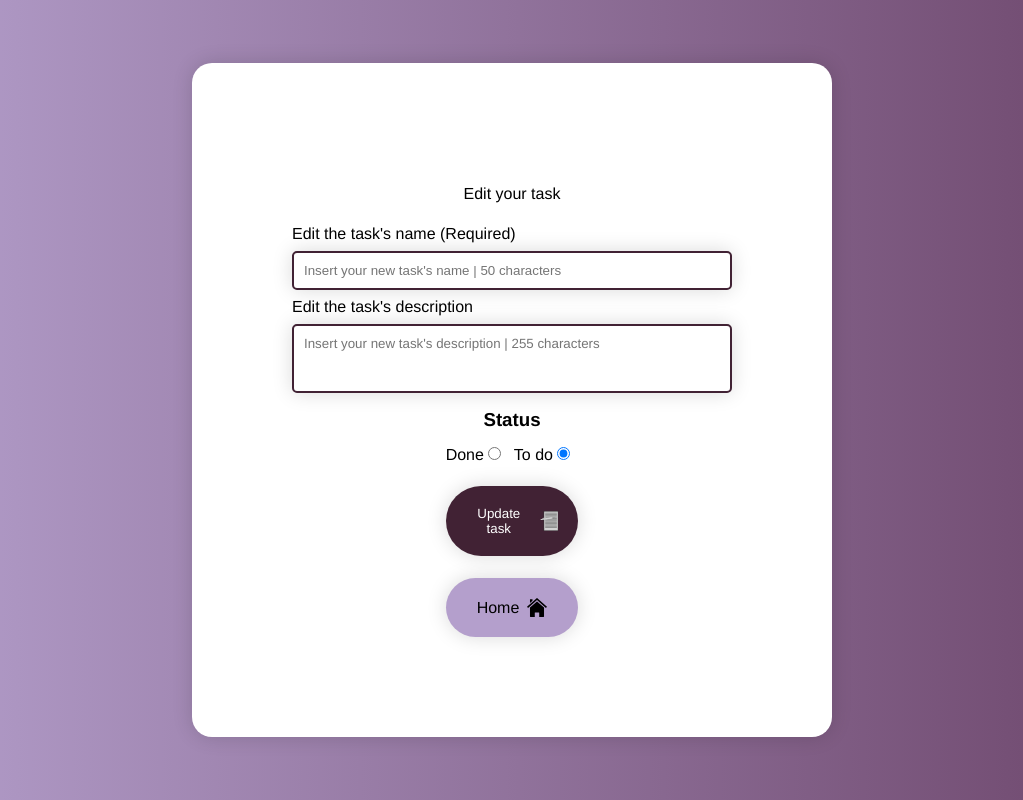
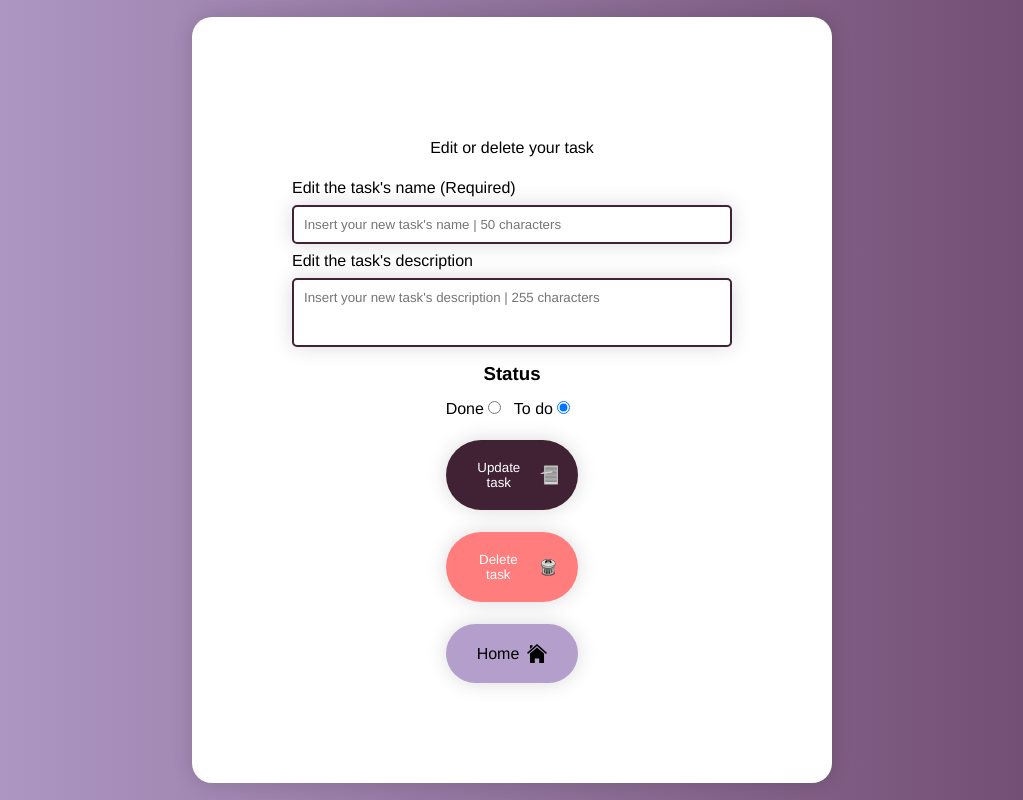
Before and after one commit to firminoneto11/bright-cities-todo, a Django app: template core/templates/task.html in a window 1280 px wide. Shown: the whole page, without its empty margins (128-1151 px from the left). Run offline with Django 3.2, Linux system fonts and the light colour scheme; the template is opened without the code that fills it, so the values that code supplies are empty.

Commit message:
All the CRUD functionalities are now working, delete just got implemented

```diff
--- a/core/static/css/creation/reset.css
+++ b/core/static/css/creation/reset.css
@@ -3,4 +3,5 @@
     margin: 0;
     padding: 0;
     box-sizing: border-box;
+    text-rendering: optimizeLegibility;
 }
--- a/core/static/css/index/general.css
+++ /dev/null
@@ -1,4 +0,0 @@
-
-* {
-    text-rendering: optimizeLegibility;
-}
--- a/core/static/css/index/reset.css
+++ b/core/static/css/index/reset.css
@@ -3,4 +3,5 @@
     margin: 0;
     padding: 0;
     box-sizing: border-box;
+    text-rendering: optimizeLegibility;
 }
--- a/core/static/css/task/main_content.css
+++ b/core/static/css/task/main_content.css
@@ -88,6 +88,7 @@
     box-shadow: 0 0 20px rgba(0, 0, 0, 0.15);
 }
 
+
 .button:hover {
     background-color: #B49FCC;
     cursor: pointer;
@@ -96,6 +97,11 @@
 .button:active {
     background-color: #EAD7D7;
     color: black;
+}
+
+.red {
+    background-color: rgb(255, 125, 125);
+    color: #ffffff;
 }
 
 .back-home {
@@ -141,6 +147,10 @@
     fill: lightgray;
 }
 
+.delete-icon path {
+    fill: #ffffff;
+}
+
 /* Error class that will be added into the input tag if a error occurs */
 .error {
     border: rgb(255, 125, 125) solid 2px;
--- /dev/null
+++ b/core/static/js/delete.js
@@ -0,0 +1,31 @@
+const validate_delete = (event) => {
+    // Preventing the default action from the form
+    event.preventDefault()
+
+    /*
+    Getting a confirmation from the user, if he/she wants to update the current task and save the
+    changes into the database.
+    */
+    swal({
+        title: "Confirm deletion",
+        text: "Are you really sure that you want to delete this task?",
+        icon: "warning",
+        buttons: true,
+        dangerMode: true
+    }).then((willDelete) => {
+        if (willDelete) {
+            swal({
+                title: 'Task deleted!',
+                text: 'Task deleted successfully.',
+                icon: 'success'
+            }).then((value) => {
+                if (value === null || value == true) {
+                    document.getElementById('delete_form').submit()
+                }
+            })
+        }
+    });
+}
+
+// Biding the event listener to the validate arrow function above
+document.getElementById('delete_form').addEventListener('submit', validate_delete)
--- a/core/static/js/update.js
+++ b/core/static/js/update.js
@@ -1,4 +1,4 @@
-const validate = (event) => {
+const validate_update = (event) => {
     // Preventing the default action from the form
     event.preventDefault()
 
@@ -32,7 +32,7 @@ const validate = (event) => {
     swal({
         title: "Confirm update",
         text: "Are you really sure that you want to update this task?",
-        icon: "warning",
+        icon: "info",
         buttons: true,
     }).then((willDelete) => {
         if (willDelete) {
@@ -50,4 +50,4 @@ const validate = (event) => {
 }
 
 // Biding the event listener to the validate arrow function above
-document.getElementById('edit_form').addEventListener('submit', validate)
+document.getElementById('edit_form').addEventListener('submit', validate_update)
--- /dev/null
+++ b/core/templates/delete_svg.html
@@ -0,0 +1,182 @@
+{% load static %}
+<!--class="delete-icon"-->
+<svg width="20px" xmlns:rdf="http://www.w3.org/1999/02/22-rdf-syntax-ns#" xmlns="http://www.w3.org/2000/svg"
+    xmlns:cc="http://creativecommons.org/ns#" xmlns:xlink="http://www.w3.org/1999/xlink"
+    xmlns:dc="http://purl.org/dc/elements/1.1/" xmlns:svg="http://www.w3.org/2000/svg" id="svg2" viewBox="0 0 128 128"
+    version="1.0">
+    <defs id="defs4">
+        <linearGradient id="linearGradient2299" x1="76" xlink:href="#BlackTransparent" gradientUnits="userSpaceOnUse"
+            y1="105.3" gradientTransform="matrix(.9 0 0 .9 3.5 9)" x2="76" y2="86" />
+        <linearGradient id="BlackTransparent">
+            <stop id="stop8" offset="0" />
+            <stop id="stop10" stop-opacity="0" offset="1" />
+        </linearGradient>
+        <linearGradient id="WhiteTransparent">
+            <stop id="stop13" stop-color="#fff" offset="0" />
+            <stop id="stop15" stop-color="#fff" stop-opacity="0" offset="1" />
+        </linearGradient>
+        <linearGradient id="linearGradient6182" xlink:href="#WhiteTransparent" gradientUnits="userSpaceOnUse" x2="0"
+            y1="21" y2="30" />
+        <linearGradient id="linearGradient6185" xlink:href="#WhiteTransparent" gradientUnits="userSpaceOnUse" x2="0"
+            y1="71" y2="59" />
+        <linearGradient id="linearGradient6188" xlink:href="#WhiteTransparent" gradientUnits="userSpaceOnUse" x2="0"
+            y1="52" y2="16" />
+        <linearGradient id="linearGradient6192" xlink:href="#BlackTransparent" gradientUnits="userSpaceOnUse" x2="0"
+            y1="35" y2="48" />
+        <linearGradient id="linearGradient6197" x1="13" xlink:href="#BlackTransparent" gradientUnits="userSpaceOnUse"
+            x2="13" y1="56" y2="102" />
+        <linearGradient id="linearGradient6213" gradientUnits="userSpaceOnUse" x2="46" x1="22"
+            xlink:href="#WhiteTransparent" />
+        <linearGradient id="linearGradient6216" gradientUnits="userSpaceOnUse" x2="60" x1="96"
+            xlink:href="#WhiteTransparent" />
+        <clipPath id="clipoutline1" clipPathUnits="userSpaceOnUse">
+            <path id="outline1"
+                d="m60.3 27.4c-19.9 0-35.9 7.6-35.9 16.6v56.8c0 9.2 16 16.5 35.9 16.5 19.7 0 35.7-7.3 35.7-16.5v-56.8c0-9-16-16.6-35.7-16.6z" />
+        </clipPath>
+        <clipPath id="clipoutline2" clipPathUnits="userSpaceOnUse">
+            <path id="outline2"
+                d="m59.6 18c-23.3 0-42 9.8-42.6 21.7v9.8c0 12.5 19.5 22.5 43.7 22.5 24.3 0 43.7-10 43.7-22.5v-9.7c0-12.2-19.8-21.8-43.7-21.8h-1.1z" />
+        </clipPath>
+        <filter id="ShadowBlur" y="0" x="0" filterUnits="userSpaceOnUse">
+            <feGaussianBlur id="feGaussianBlur31" in="SourceAlpha" stdDeviation="3" result="blur" />
+        </filter>
+    </defs>
+    <style id="style33" type="text/css">
+        .specularity {
+            opacity: 0.5;
+        }
+
+        .high-specularity {
+            opacity: 0.75;
+        }
+
+        .low-specularity {
+            opacity: 0.25;
+        }
+
+        .full-specularity {
+            opacity: 1;
+        }
+
+        .shade {
+            opacity: 0.5;
+        }
+
+        .black {
+            fill: #000000;
+        }
+
+        .white {
+            fill: #ffffff;
+        }
+
+        .outline-big {
+            stroke-width: 16;
+            stroke: none;
+            opacity: 0.;
+            fill: none;
+        }
+
+        .outline-small {
+            stroke-width: 8px;
+            stroke: black;
+            opacity: 1;
+            fill: none;
+        }
+
+        .stroke-highlight {
+            fill: none;
+            stroke: white;
+            opacity: 0.3;
+            stroke-width: 9px;
+            stroke-linejoin: round;
+        }
+
+        .base-shadow {
+            fill: black;
+            opacity: 0.4;
+        }
+
+        .stroke-aluminium5 {
+            stroke: #555753;
+        }
+
+        .aluminium1 {
+            fill: #eeeeec;
+        }
+
+        .aluminium2 {
+            fill: #d3d7cf;
+        }
+
+        .aluminium3 {
+            fill: #babdb6;
+        }
+
+        .aluminium4 {
+            fill: #888a85;
+        }
+
+        .aluminium5 {
+            fill: #555753;
+        }
+
+        .aluminium6 {
+            fill: #2e3436;
+        }
+    </style>
+    <g id="g35">
+        <g id="g37">
+            <path id="path39" filter="url(#ShadowBlur)"
+                d="m105.87 105c0 10.76-20.021 19.49-44.69 19.49-24.67 0-44.692-8.73-44.692-19.49 0-10.753 20.022-19.483 44.692-19.483 24.669 0 44.69 8.73 44.69 19.483z"
+                class="filter base-shadow" />
+            <g id="g41">
+                <use id="use43" xlink:href="#outline1" class="outline-big" />
+                <use id="use45" xlink:href="#outline1" class="outline-small stroke-aluminium5" />
+            </g>
+            <path id="path47"
+                d="m60.4 30c-19.8 0-35.7 7.6-35.7 16.7v54c0 9.1 15.9 16.3 35.7 16.3 19.6 0 35.6-7.2 35.6-16.3v-54c0-9.1-16-16.7-35.6-16.7z"
+                fill="#888a85" />
+            <path id="path49"
+                d="m60.4 27.6c-19.9 0-19.9 89.4 0 89.4 19.6 0 35.6-7.1 35.6-16.3v-56.7c0-9-16-16.4-35.6-16.4z"
+                fill="url(#linearGradient6216)" class="specularity" />
+            <path id="path51" d="m42.4 58l-17.7-8.3v51.3c0 5 7.3 11.7 17.8 13.7l-0.1-56.7z"
+                fill="url(#linearGradient6213)" class="high-specularity" />
+            <path id="path53" d="m24.6 57.7v17.7c20.9 15.1 50.9 15.6 71.4 0v-17.7c-20 16.3-51 14.8-71.4 0z"
+                fill="url(#linearGradient6197)" class="shade" />
+            <use id="use55" clip-path="url(#clipoutline1)" xlink:href="#outline1" class="stroke-highlight" />
+        </g>
+        <g id="g57">
+            <g id="g59">
+                <use id="use61" xlink:href="#outline2" class="outline-big" />
+                <use id="use63" xlink:href="#outline2" class="outline-small stroke-aluminium5" />
+            </g>
+            <path id="path65" class="aluminium2"
+                d="m60.7 18c24.3 0 43.7 10 43.7 22v3.5c0 12.5-19.4 22.5-43.7 22.5-24.2 0-43.7-10-43.7-22.5v-3.5c0-12 19.5-22 43.7-22z" />
+            <path id="path67" class="aluminium4"
+                d="m60.7 59c24.3 0 43.7-6.4 43.7-19.6v10.1c0 12.5-19.4 22.5-43.7 22.5-24.2 0-43.7-10-43.7-22.5v-10.1c0 7.9 19.5 19.6 43.7 19.6z" />
+            <path id="path69" opacity=".5"
+                d="m16.473 36.525c0 11.4 27.282 17.545 44.227 17.545 17.652 0 43.7-3.745 43.7-17.545v3.359c0 16.05-29.4 19.25-43.7 19.25-13.8 0-44.319-8.339-44.319-20.339"
+                fill="url(#linearGradient6188)" />
+            <path id="path71"
+                d="m61 59c-27.3 0-56.5-12.4-34.5 3.7 8.2 6 20.2 9 34.5 9 14.4 0 26-3 34.7-9 21.3-15.2-7.7-3.7-34.7-3.7z"
+                fill="url(#linearGradient6185)" class="specularity" />
+            <use id="use73" clip-path="url(#clipoutline2)" xlink:href="#outline2" class="stroke-highlight" />
+            <g id="g75">
+                <path id="path77" d="m41.4 35.6h40.1c4.5 0 4.5 6.9 0 6.9h-40.1c-4.4 0-4.6-6.9 0-6.9z"
+                    fill="url(#linearGradient6192)" class="shade" />
+                <path id="path79"
+                    d="m61.6 19.3c-18.6 0-20.1 6-20.1 12.3v6.8c0 2.9 7.5 2.3 7.5 0v-2.4c0-4.4 4.5-5.5 12.6-5.5s12.4 1.1 12.4 5.5v2.4c0 2.3 7.6 2.3 7.6 0v-6.8c0-6.3-1.6-12.3-20-12.3z" />
+                <path id="path81" d="m61.6 21.3c-8.2 0-14.6 1.2-14.6 6.1h29c0-4.9-6.3-6.1-14.4-6.1z"
+                    fill="url(#linearGradient6182)" class="specularity" />
+            </g>
+        </g>
+        <g id="g83">
+            <path id="path85" opacity=".5"
+                d="m32 83.6v15.4c0 6.9 8 7 8 0v-15.4c0-5.3-8-5.7-8 0zm48 0v15.4c1.9 5.9 7.5 4.7 8 0v-15.4c0-5-7.8-4.9-8 0zm-32.6 4.1v18.3c0 6.3 8.5 5.7 8.6 0v-18.3c0-5.4-8.5-5.7-8.6 0zm16.6 0v18.3c0 6.5 8.9 5.8 9 0v-18.3c-1.4-6.1-8.2-5.5-9 0z" />
+            <path id="path87" opacity=".5"
+                d="m88 91c0 4.2-8 4-8 0v7.4c0 5.6 8 6.3 8 0v-7.4zm-56 0v7.4c0 8 8 7.6 8 0v-7.4c0 4.9-8 4.6-8 0zm24 6.8c0 5.1-8.6 4.2-8.6 0v7.9c0 6.9 8.5 5.9 8.6 0v-7.9zm17 0c0 5.8-9 4.9-9 0v7.9c0 7.1 9 6.3 9 0v-7.9z"
+                fill="url(#linearGradient2299)" />
+        </g>
+    </g>
+</svg>
--- a/core/templates/task.html
+++ b/core/templates/task.html
@@ -21,11 +21,12 @@
         <!--Main content div-->
         <div class="main-content">
             <h1 class="title">{{ task.name }}</h1>
-            <p class="subtitle">Edit your task</p>
+            <p class="subtitle">Edit or delete your task</p>
 
             <!--Edit form area-->
             <form id="edit_form" class="edit_form" action="{% url 'task' task.pk %}" method="POST" autocomplete="off">
                 {% csrf_token %}
+                <input type="hidden" name="method_name" value="PUT">
                 <label for="name">Edit the task's name (Required)</label>
                 <input id="name" class="input" name="name" type="text"
                     placeholder="Insert your new task's name | 50 characters" maxlength="50" value="{{ task.name }}">
@@ -58,13 +59,15 @@
             </form>
             <!--End edit form area-->
 
+
             <!--Delete form area-->
-            <!--
-            <form id="delete_form" class="delete_form" action="{% url 'task' task.id %}" method="DELETE">
+            <form id="delete_form" class="delete-form" action="{% url 'task' task.id %}" method="POST">
                 {% csrf_token %}
-                <button class="button" type="submit">Delete task</button>
+                <input type="hidden" name="method_name" value="DELETE">
+                <button class="button red" type="submit"><span class="span-text">Delete task</span>
+                    {% include 'delete_svg.html' %}
+                </button>
             </form>
-            -->
             <!--End delete form area-->
 
             <!--Back to home page button-->
@@ -78,6 +81,7 @@
     <!--Calling the Javascript files-->
     <script src="https://unpkg.com/sweetalert/dist/sweetalert.min.js"></script>
     <script src="{% static 'js/update.js' %}"></script>
+    <script src="{% static 'js/delete.js' %}"></script>
 </body>
 
 </html>
```
Also changed, not shown: core/static/css/my_links.css (added, +26 -0 lines), core/templates/index.html (+16 -3 lines), core/views.py (+32 -13 lines), database_manipulation.sql (+9 -0 lines), core/static/images/delete.svg (added).
